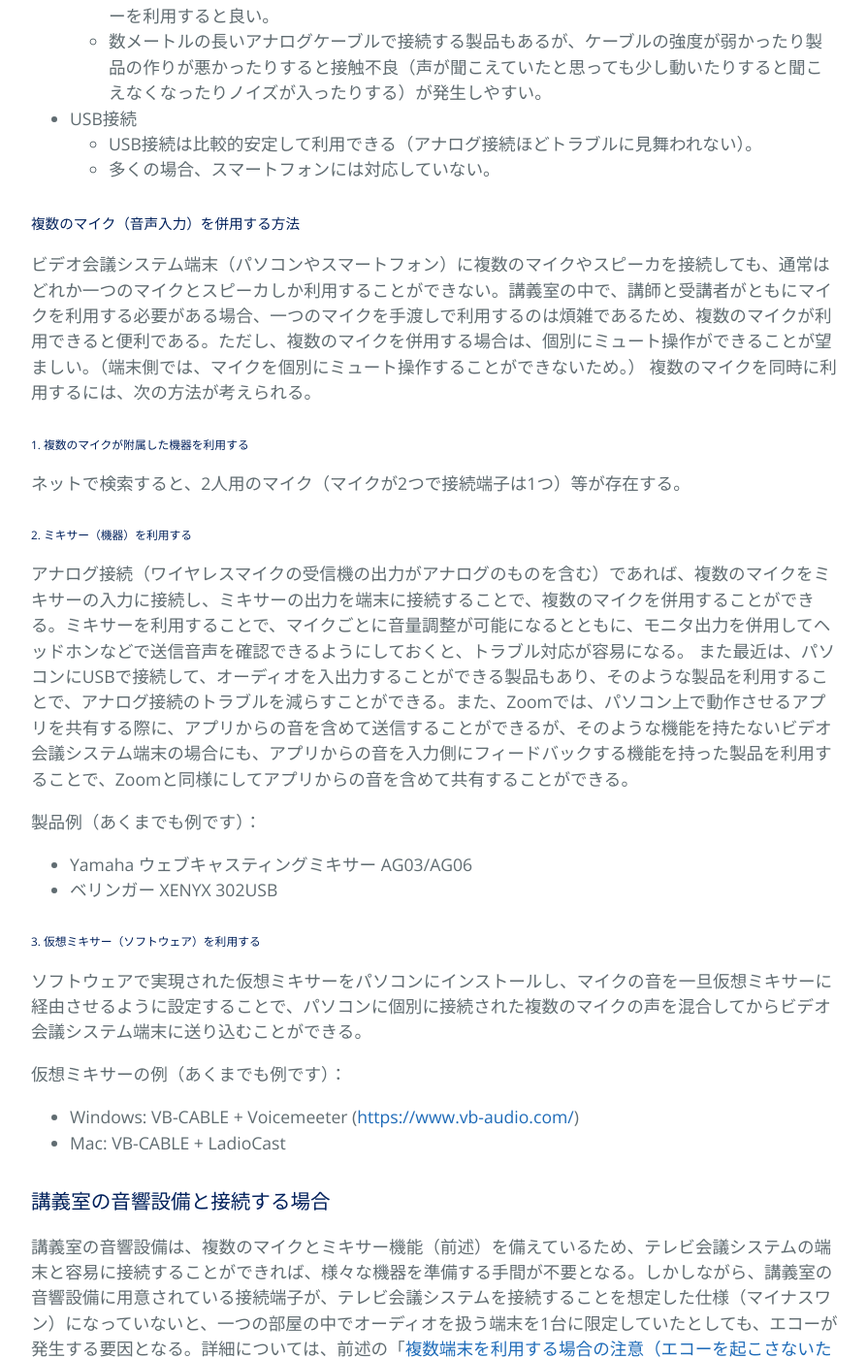
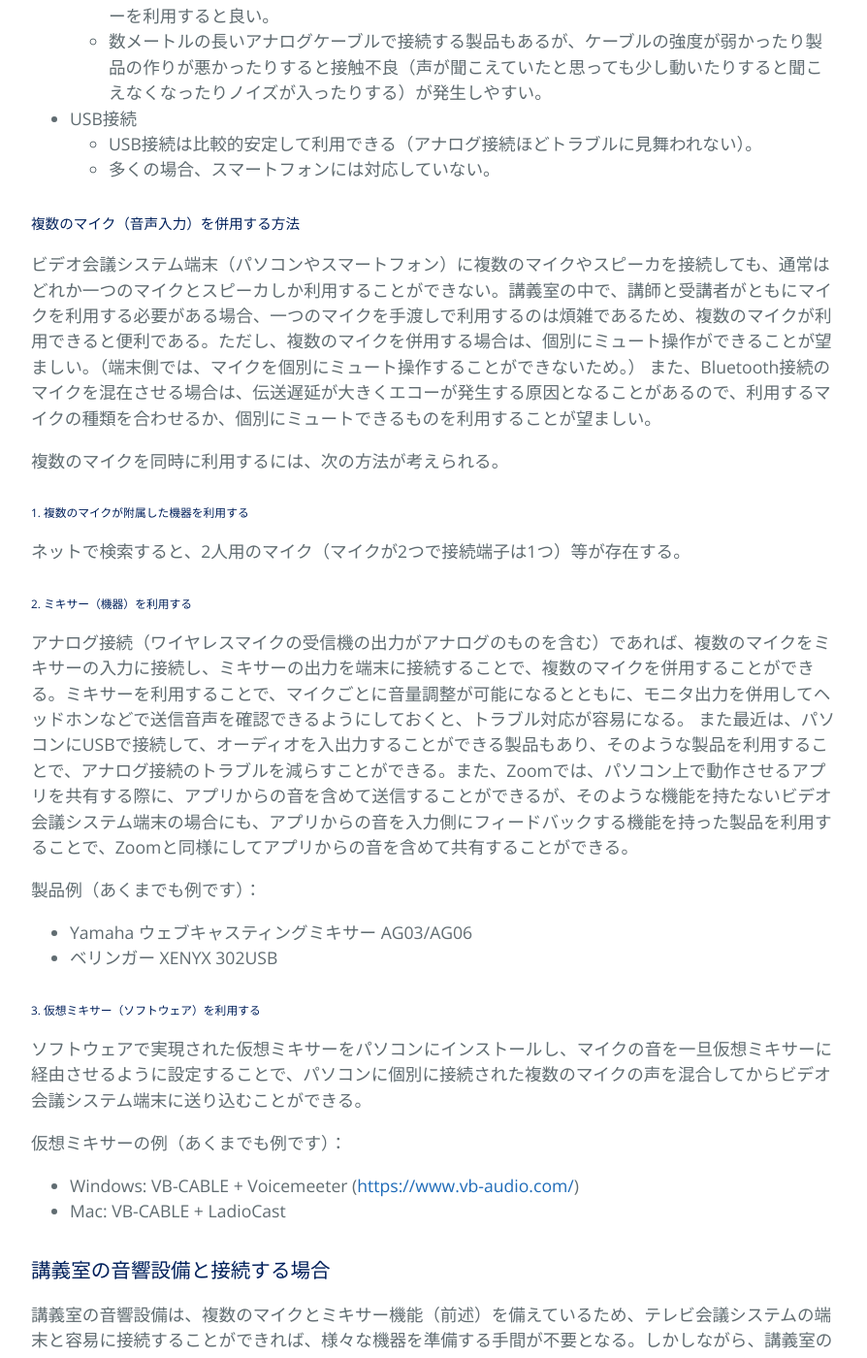
Before and after one commit to kyoto-u/online-edu, a Jekyll site: the page built from zoom-hybrid-use.md, in a window 1280 px wide and 1400 px high, scrolled down 3703 px. Shown: the whole window at 97% size, without its empty margins (192-1086 px from the left). Built offline with Jekyll 4.4.1, drawn with Linux system fonts in a browser that asks for light colours; some of the changed text lies outside the part shown.

Commit message:
Update zoom-hybrid-use.md

```diff
--- a/zoom-hybrid-use.md
+++ b/zoom-hybrid-use.md
@@ -96,6 +96,8 @@ title: 対面とオンラインの同時併用授業の実施方法と必要設
 ##### 複数のマイク（音声入力）を併用する方法
 
 ビデオ会議システム端末（パソコンやスマートフォン）に複数のマイクやスピーカを接続しても、通常はどれか一つのマイクとスピーカしか利用することができない。講義室の中で、講師と受講者がともにマイクを利用する必要がある場合、一つのマイクを手渡しで利用するのは煩雑であるため、複数のマイクが利用できると便利である。ただし、複数のマイクを併用する場合は、個別にミュート操作ができることが望ましい。（端末側では、マイクを個別にミュート操作することができないため。）
+また、Bluetooth接続のマイクを混在させる場合は、伝送遅延が大きくエコーが発生する原因となることがあるので、利用するマイクの種類を合わせるか、個別にミュートできるものを利用することが望ましい。
+
 複数のマイクを同時に利用するには、次の方法が考えられる。
 
 ###### 1. 複数のマイクが附属した機器を利用する
@@ -120,6 +122,10 @@ title: 対面とオンラインの同時併用授業の実施方法と必要設
 ### 講義室の音響設備と接続する場合
 
 講義室の音響設備は、複数のマイクとミキサー機能（前述）を備えているため、テレビ会議システムの端末と容易に接続することができれば、様々な機器を準備する手間が不要となる。しかしながら、講義室の音響設備に用意されている接続端子が、テレビ会議システムを接続することを想定した仕様（マイナスワン）になっていないと、一つの部屋の中でオーディオを扱う端末を1台に限定していたとしても、エコーが発生する要因となる。詳細については、前述の「[複数端末を利用する場合の注意（エコーを起こさないために）](https://kyoto-u.github.io/online-edu/zoom-audio-echo)」を参照。
+
+PCに入出力するオーディオの音量を柔軟に調整するためには、ミキサー（機器）を利用する。
+
+ｰ [Yamaha ウェブキャスティングミキサー AG06 を利用する場合の例](zoom-audio-ag06)
 
 #### 備考: ワイヤレスマイクに関する電波法関連法令改正について
 
```
Also changed, not shown: other parts of zoom-hybrid-use.md (+1 -1 lines).
